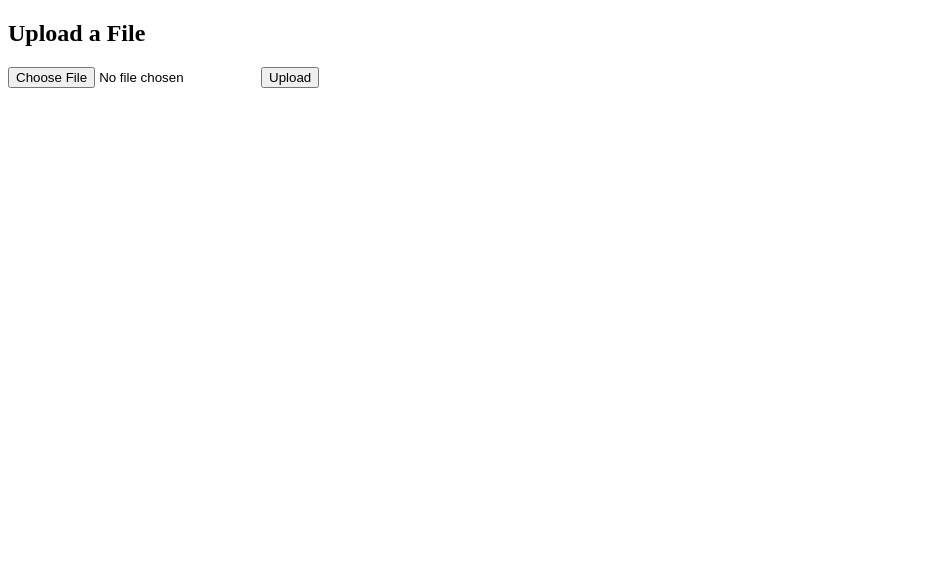
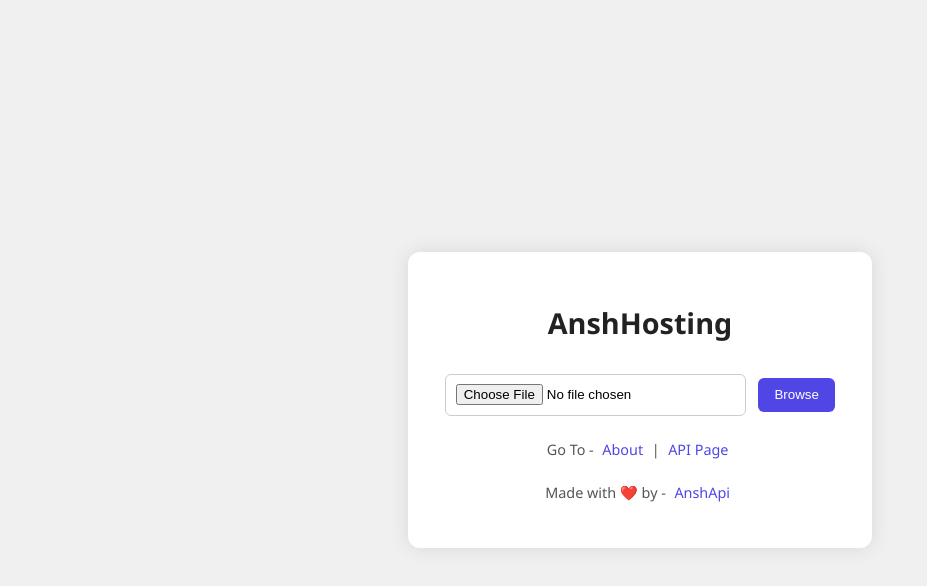
Before and after one commit to anshapi/anshhosting, a website: page public/index.html in a window 1280 px wide. Shown: the whole page, without its empty margins (0-927 px from the left). Drawn offline with Linux system fonts and the light colour scheme.

Commit message:
Update index.html

```diff
--- a/public/index.html
+++ b/public/index.html
@@ -1,10 +1,78 @@
 <!DOCTYPE html>
 <html>
-<head><title>AR Hosting</title></head>
-<body>
-  <h2>Upload a File</h2>
-  <input type="file" id="fileInput"><button onclick="upload()">Upload</button>
-  <p id="link"></p>
+<head><title>Ansh Hosting</title>
+
+  <meta charset="UTF-8" />
+  <meta name="viewport" content="width=device-width, initial-scale=1.0" />
+  <title>AnshHosting</title>
+  <style>
+    body {
+      margin: 0;
+      padding: 0;
+      font-family: 'Segoe UI', Tahoma, Geneva, Verdana, sans-serif;
+      display: flex;
+      justify-content: center;
+      align-items: center;
+      height: 100vh;
+      background-color: #f0f0f0;
+    }
+    .upload-box {
+      background: #ffffff;
+      padding: 2rem;
+      border-radius: 12px;
+      box-shadow: 0 0 20px rgba(0, 0, 0, 0.1);
+      text-align: center;
+      max-width: 400px;
+      width: 100%;
+    }
+    .upload-box h1 {
+      margin-bottom: 1rem;
+      font-size: 1.8rem;
+      color: #222;
+    }
+    .upload-box input[type="file"] {
+      margin-top: 1rem;
+      padding: 0.6rem;
+      border: 1px solid #ccc;
+      border-radius: 6px;
+      width: 70%;
+    }
+    .upload-box button {
+      padding: 0.6rem 1rem;
+      margin-left: 0.5rem;
+      background-color: #4f46e5;
+      color: white;
+      border: none;
+      border-radius: 6px;
+      cursor: pointer;
+      transition: background 0.3s ease;
+    }
+    .upload-box button:hover {
+      background-color: #4338ca;
+    }
+    .upload-box p {
+      margin-top: 1.5rem;
+      font-size: 0.9rem;
+      color: #555;
+    }
+    .upload-box a {
+      color: #4f46e5;
+      text-decoration: none;
+      margin: 0 0.3rem;
+    }
+    .upload-box a:hover {
+      text-decoration: underline;
+    }
+  </style>
+</head>
+  <body>
+  <div class="upload-box">
+    <h1>AnshHosting</h1>
+    <input type="file" />
+    <button>Browse</button>
+    <p>Go To - <a href="t.me/anshapi">About</a> | <a href="#">API Page</a></p>
+    <p>Made with ❤️ by - <a href="#">AnshApi</a></p>
+  </div>
 
   <script>
     async function upload() {
```
